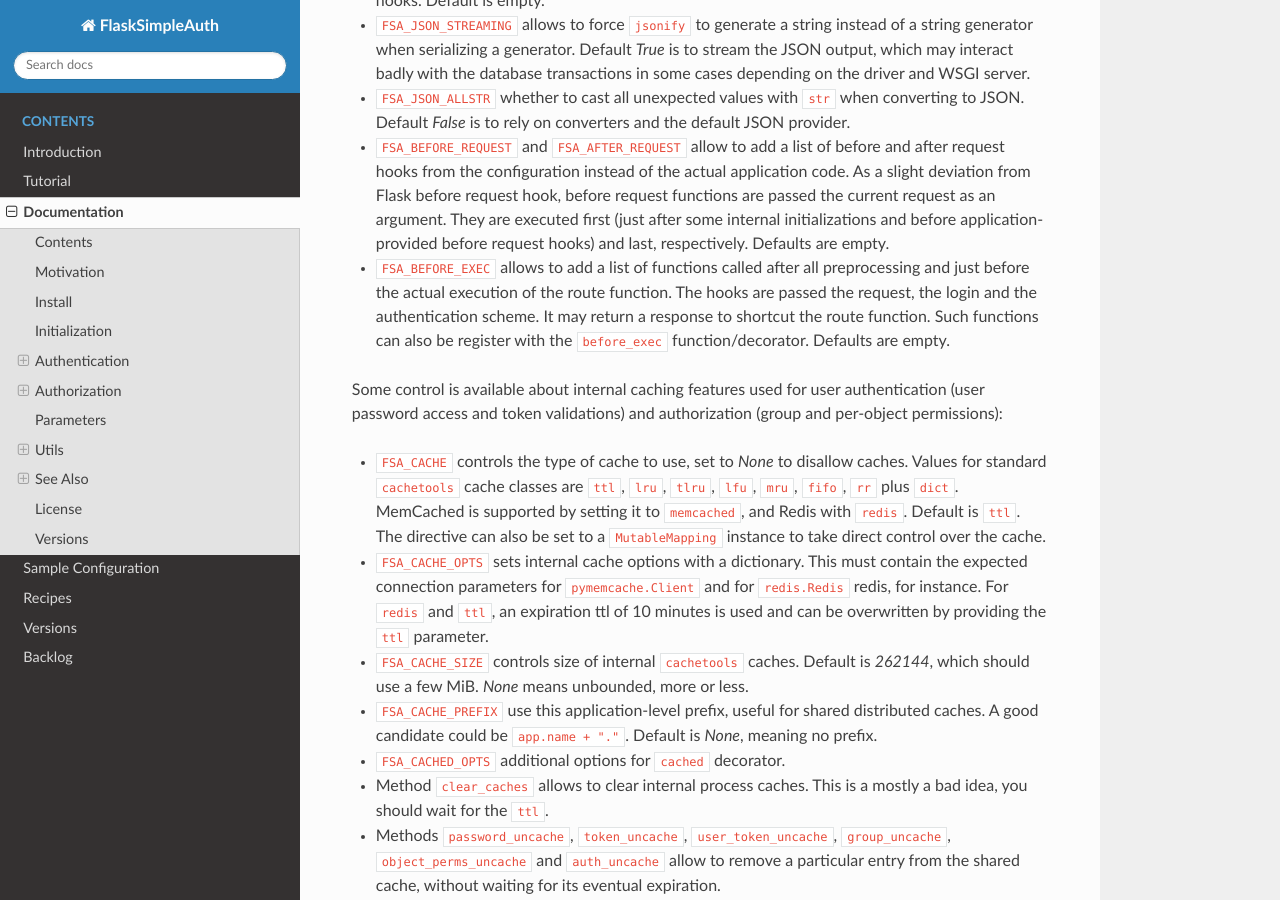
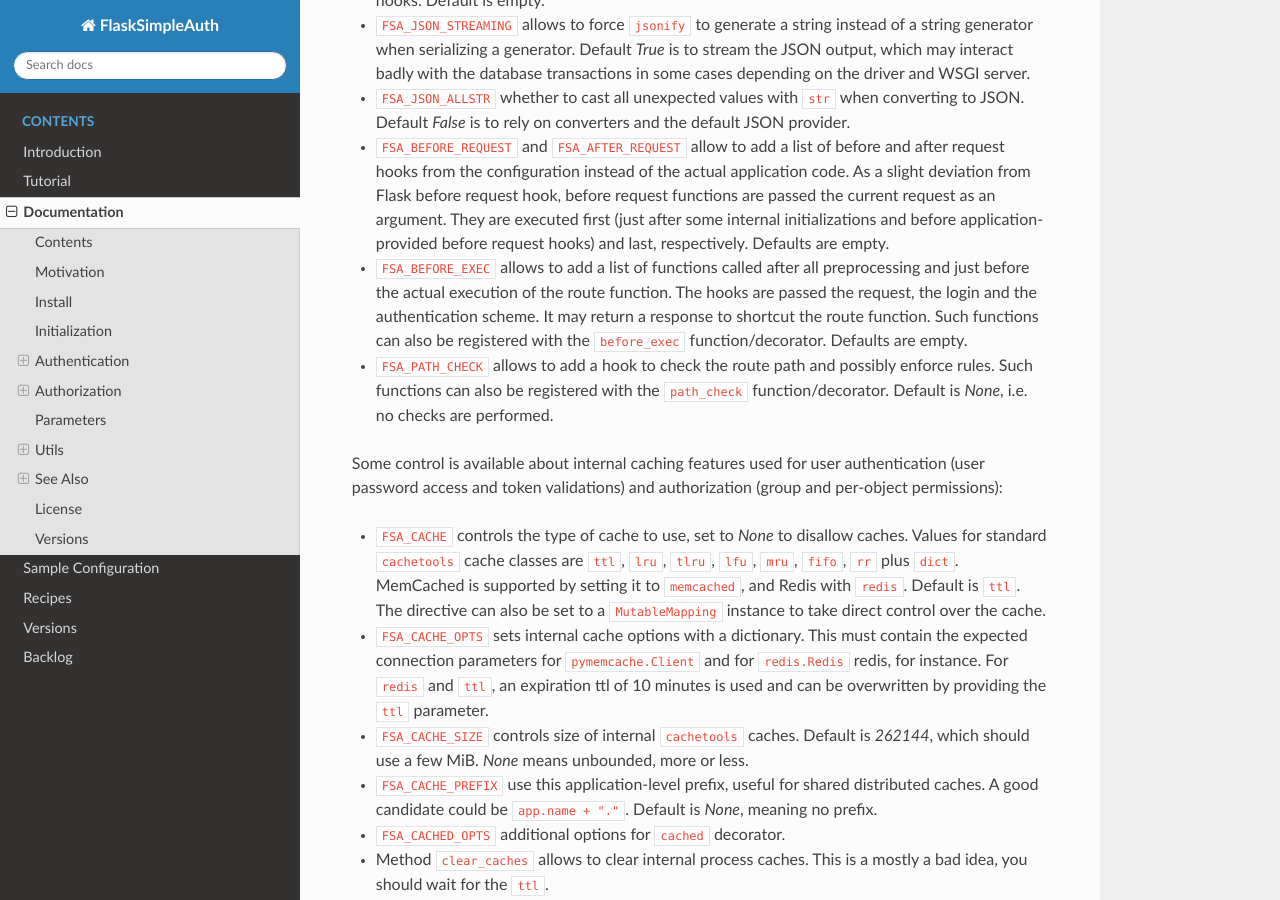
Before and after one commit to zx80/flask-simple-auth, a Sphinx documentation site: the page built from docs/DOCUMENTATION.md, in a window 1280 px wide and 900 px high, scrolled down 20229 px. Built offline with Sphinx 7.4.7 and the Read the Docs theme 3.1.0, drawn with Linux system fonts in a browser that asks for light colours; pages that are not in the unit, such as notebooks, are missing from menus.

Commit message:
add doc for new feature

```diff
--- a/docs/DOCUMENTATION.md
+++ b/docs/DOCUMENTATION.md
@@ -1111,9 +1111,15 @@ Some directives govern various details for this extension internal working.
   preprocessing and just before the actual execution of the route function.
   The hooks are passed the request, the login and the authentication scheme.
   It may return a response to shortcut the route function.
-  Such functions can also be register with the `before_exec`
+  Such functions can also be registered with the `before_exec`
   function/decorator.
   Defaults are empty.
+
+- `FSA_PATH_CHECK` allows to add a hook to check the route path and possibly
+  enforce rules.
+  Such functions can also be registered with the `path_check`
+  function/decorator.
+  Default is _None_, i.e. no checks are performed.
 
 Some control is available about internal caching features used for user
 authentication (user password access and token validations) and
```
